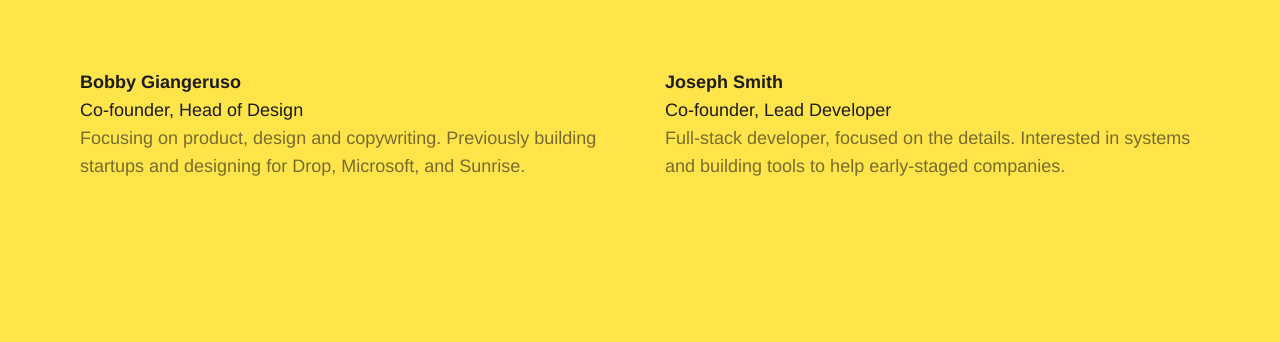
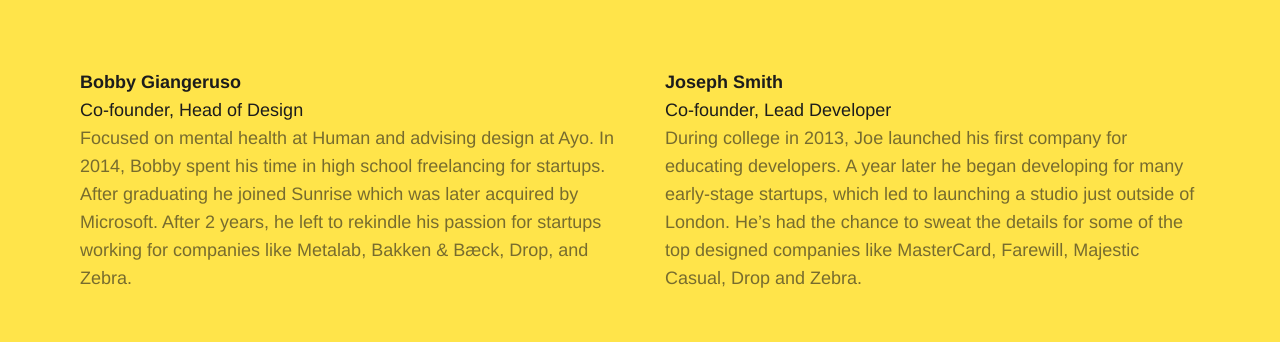
Before and after one commit to ayostudio/studio, a Next.js app: page / in a window 1280 px wide. Shown: the part 2760-3102 px from the top of the page. Built offline with nearby package versions, Linux system fonts and the light colour scheme; a web font is replaced by a local one.

Commit message:
Update bios

```diff
--- a/pages/index.js
+++ b/pages/index.js
@@ -101,14 +101,14 @@
             name: 'Bobby Giangeruso',
             role: 'Co-founder, Head of Design',
             desc:
-              'Focusing on product, design and copywriting. Previously building startups and designing for Drop, Microsoft, and Sunrise.',
+              'Focused on mental health at Human and advising design at Ayo. In 2014, Bobby spent his time in high school freelancing for startups. After graduating he joined Sunrise which was later acquired by Microsoft. After 2 years, he left to rekindle his passion for startups working for companies like Metalab, Bakken & Bæck, Drop, and Zebra.',
           },
           {
             key: 'joe',
             name: 'Joseph Smith',
             role: 'Co-founder, Lead Developer',
             desc:
-              'Full-stack developer, focused on the details. Interested in systems and building tools to help early-staged companies.',
+              'During college in 2013, Joe launched his first company for educating developers. A year later he began developing for many early-stage startups, which led to launching a studio just outside of London. He’s had the chance to sweat the details for some of the top designed companies like MasterCard, Farewill, Majestic Casual, Drop and Zebra.',
           },
         ]}
       />
```
